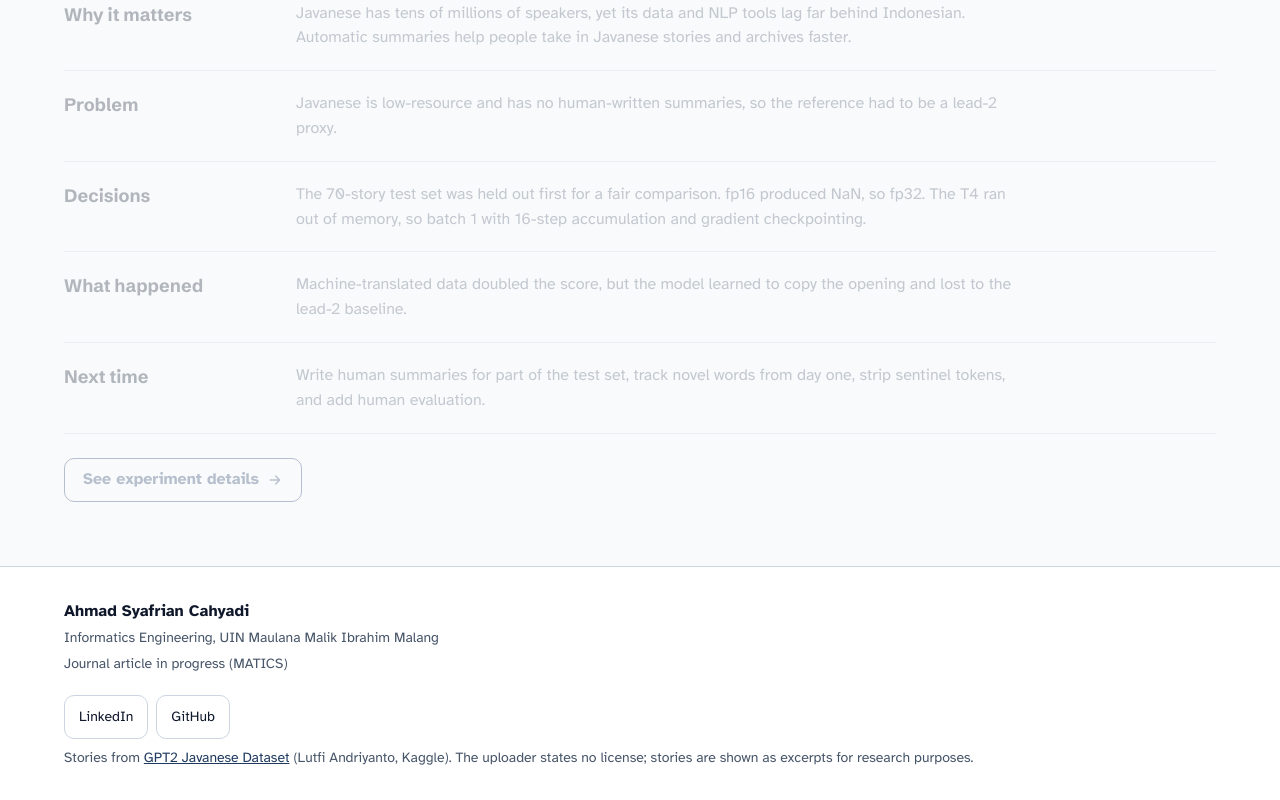
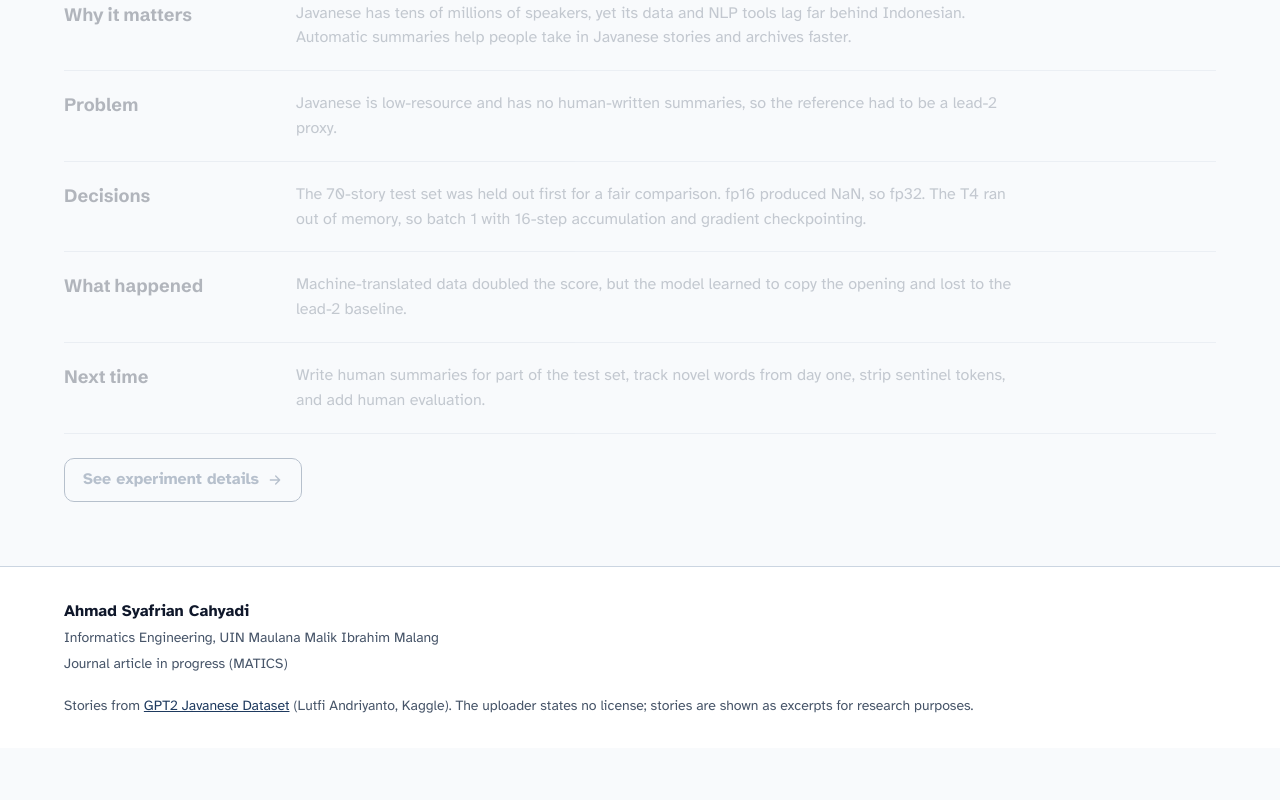
Before and after one commit to Syafrianahmad/skripsi, a React (Vite) app: page / in a window 1280 px wide. Shown: the part 2275-3075 px from the top of the page. After the commit the page ends 3023 px from the top, so only its background shows below. Built offline with nearby package versions, Linux system fonts and the light colour scheme.

Commit message:
docs: README format baru, hapus tautan LinkedIn/GitHub

```diff
--- a/src/components/Footer.tsx
+++ b/src/components/Footer.tsx
@@ -13,19 +13,6 @@ export function Footer() {
           <span>{t.footer.journal}</span>
         </div>
         <div className="footer-side">
-          <div className="footer-links">
-            <a
-              className="footer-link"
-              href="https://www.linkedin.com/in/ahmad-syafrian-cahyadi-609790430/"
-              target="_blank"
-              rel="noopener noreferrer"
-            >
-              LinkedIn
-            </a>
-            <a className="footer-link" href="https://github.com/suiryuu-cmd" target="_blank" rel="noopener noreferrer">
-              GitHub
-            </a>
-          </div>
           <span>
             {t.footer.storiesFrom}{' '}
             <a href={DATASET.url} target="_blank" rel="noopener noreferrer">
--- a/src/styles.css
+++ b/src/styles.css
@@ -316,27 +316,6 @@ a {
 .footer-side {
   align-items: flex-start;
   gap: 8px;
-}
-
-.footer-links {
-  display: flex;
-  flex-wrap: wrap;
-  gap: 8px;
-}
-
-.footer-link {
-  min-height: 44px;
-  padding-inline: 14px;
-  display: inline-flex;
-  align-items: center;
-  border: 1px solid var(--border);
-  border-radius: 10px;
-  color: var(--ink);
-  text-decoration: none;
-}
-
-.footer-link:hover {
-  border-color: var(--primary);
 }
 
 /* Motion (all of it is switched off by the reduced-motion rule at the bottom) */
```
Also changed, not shown: 5 other files (tests, documents, lock files or other folders).
